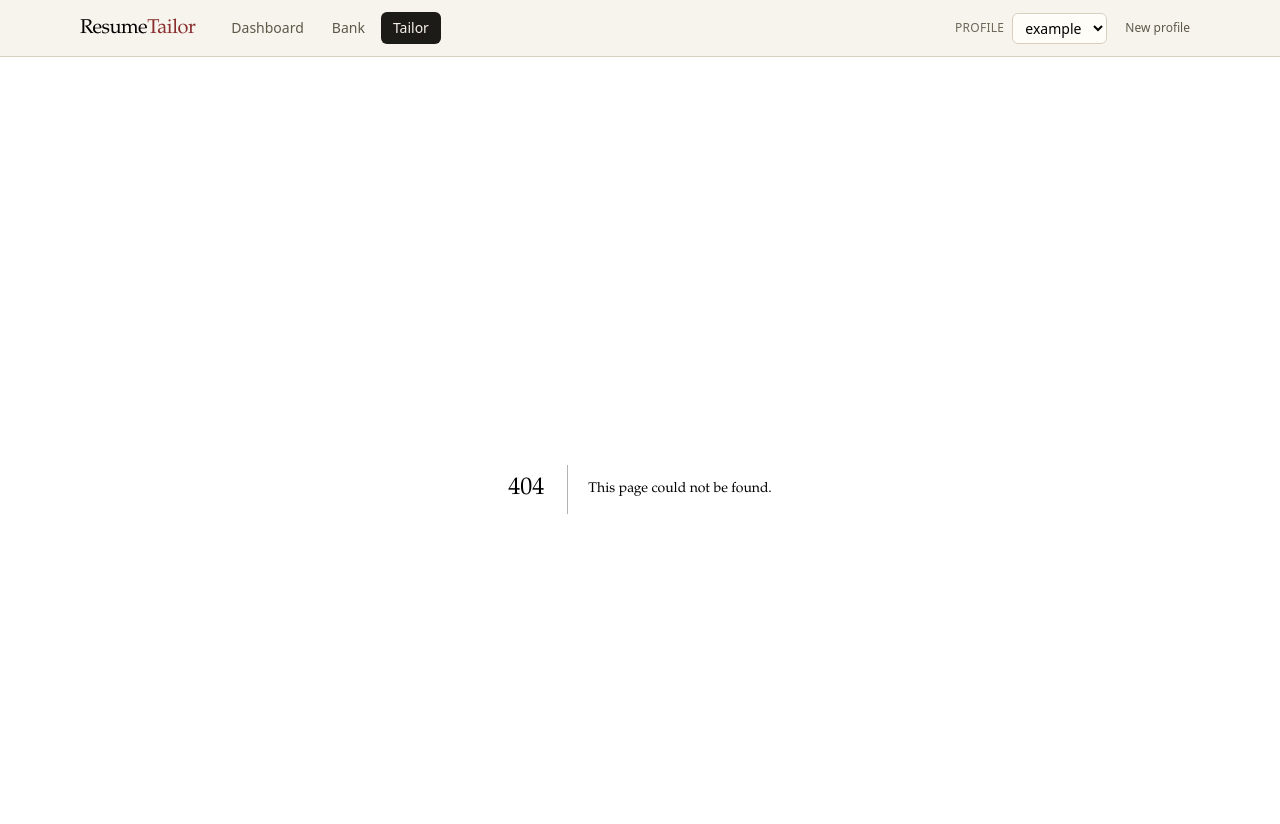
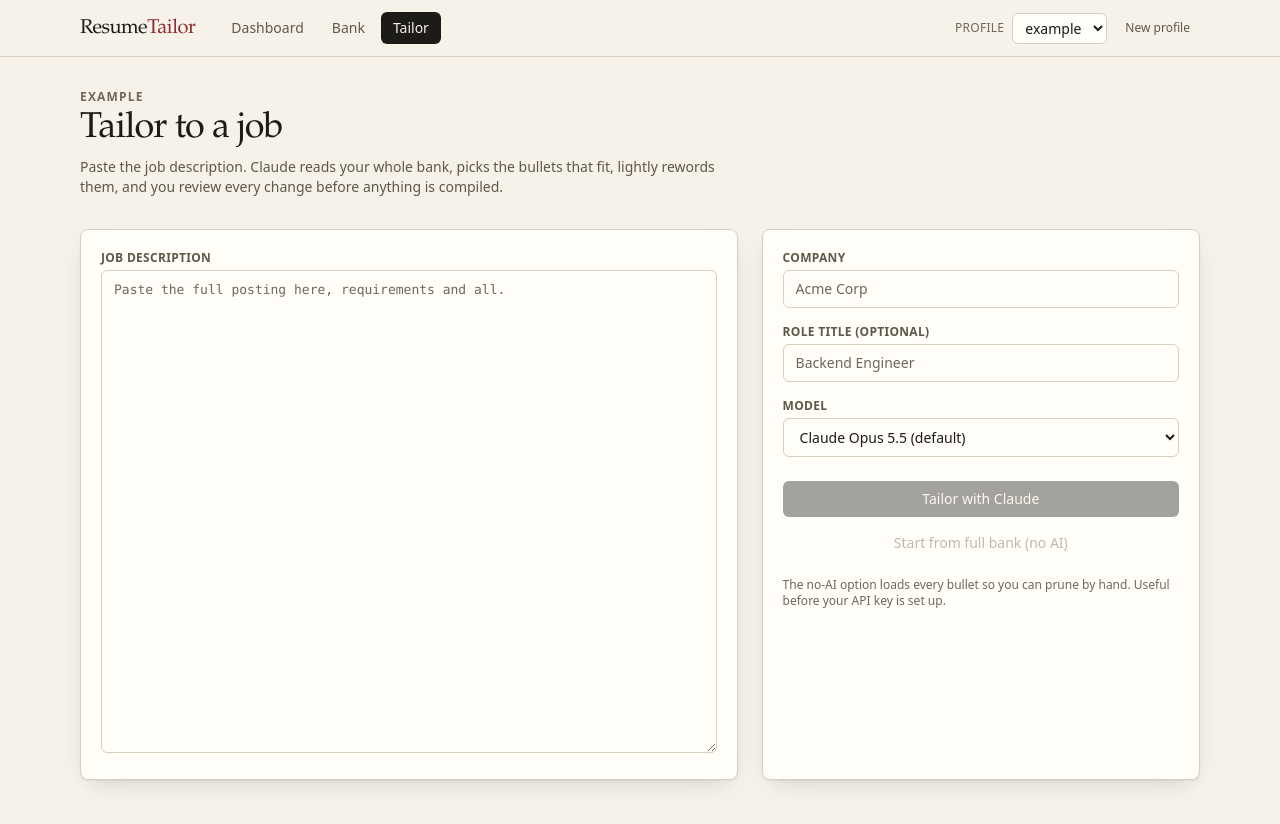
Before and after one commit to GOH8910/resume-tailor, a Next.js app: page /tailor in a window 1280 px wide. Before the commit this address had no page. Shown: the top 824 px of the page. Built offline with nearby package versions, Linux system fonts and the light colour scheme.

Commit message:
feat: add tailor page with AI and manual start

```diff
--- /dev/null
+++ b/src/app/tailor/page.tsx
@@ -0,0 +1,5 @@
+import { TailorForm } from "@/ui/tailor/TailorForm";
+
+export default function TailorPage() {
+  return <TailorForm />;
+}
--- /dev/null
+++ b/src/ui/tailor/TailorForm.tsx
@@ -0,0 +1,121 @@
+"use client";
+
+import { useRouter } from "next/navigation";
+import { useState } from "react";
+import type { Application } from "@/applications/schema";
+import { DEFAULT_MODEL_ID, MODEL_IDS, MODEL_LABELS, type ModelId } from "@/tailor/model";
+import { api, errorMessage, withProfile } from "@/ui/api";
+import { Banner } from "@/ui/Banner";
+import { Button } from "@/ui/Button";
+import { Field, Select, TextArea, TextInput } from "@/ui/Field";
+import { useProfile } from "@/ui/ProfileProvider";
+
+type Mode = "ai" | "manual";
+
+export function TailorForm() {
+  const router = useRouter();
+  const { profile, loading, error: profileError } = useProfile();
+  const [company, setCompany] = useState("");
+  const [roleTitle, setRoleTitle] = useState("");
+  const [jobDescription, setJobDescription] = useState("");
+  const [model, setModel] = useState<ModelId>(DEFAULT_MODEL_ID);
+  const [busy, setBusy] = useState<Mode | null>(null);
+  const [error, setError] = useState<string | null>(null);
+
+  const ready = Boolean(profile) && company.trim().length > 0 && jobDescription.trim().length > 0 && busy === null;
+
+  async function start(mode: Mode) {
+    if (!profile) return;
+    setBusy(mode);
+    setError(null);
+    try {
+      const { application } =
+        mode === "ai"
+          ? await api.send<{ application: Application }>("/api/tailor", "POST", { profile, company, roleTitle, jobDescription, model })
+          : await api.send<{ application: Application }>(withProfile("/api/applications", profile), "POST", { company, roleTitle, jobDescription });
+      router.push(`/tailor/${application.id}`);
+    } catch (err) {
+      setError(errorMessage(err));
+      setBusy(null);
+    }
+  }
+
+  if (loading) return <p className="text-ink-soft">Loading…</p>;
+  if (profileError) {
+    return (
+      <Banner tone="error" title="Profiles failed to load">
+        {profileError}
+      </Banner>
+    );
+  }
+  if (!profile) {
+    return (
+      <Banner tone="info" title="No profile yet">
+        Create one with the “New profile” button in the top bar, then fill in your bank.
+      </Banner>
+    );
+  }
+
+  return (
+    <section aria-labelledby="tailor-heading">
+      <p className="text-xs font-semibold uppercase tracking-widest text-ink-faint">{profile}</p>
+      <h1 id="tailor-heading" className="mt-1 text-4xl tracking-tight">
+        Tailor to a job
+      </h1>
+      <p className="mt-2 max-w-2xl text-sm text-ink-soft">
+        Paste the job description. Claude reads your whole bank, picks the bullets that fit, lightly rewords them, and you
+        review every change before anything is compiled.
+      </p>
+
+      <div className="mt-8 grid gap-6 lg:grid-cols-[minmax(0,3fr)_minmax(0,2fr)]">
+        <div className="rounded-lg border border-rule bg-card p-5 shadow-card">
+          <Field label="Job description">
+            <TextArea
+              rows={22}
+              value={jobDescription}
+              onChange={(e) => setJobDescription(e.target.value)}
+              placeholder="Paste the full posting here, requirements and all."
+              className="font-mono text-[13px]"
+            />
+          </Field>
+        </div>
+
+        <div className="grid content-start gap-4 rounded-lg border border-rule bg-card p-5 shadow-card">
+          <Field label="Company">
+            <TextInput value={company} onChange={(e) => setCompany(e.target.value)} placeholder="Acme Corp" />
+          </Field>
+          <Field label="Role title (optional)">
+            <TextInput value={roleTitle} onChange={(e) => setRoleTitle(e.target.value)} placeholder="Backend Engineer" />
+          </Field>
+          <Field label="Model">
+            <Select value={model} onChange={(e) => setModel(e.target.value as ModelId)}>
+              {MODEL_IDS.map((id) => (
+                <option key={id} value={id}>
+                  {MODEL_LABELS[id]}
+                </option>
+              ))}
+            </Select>
+          </Field>
+
+          {error && (
+            <Banner tone="error" title="Could not start">
+              {error}
+            </Banner>
+          )}
+
+          <div className="mt-2 grid gap-2">
+            <Button variant="primary" disabled={!ready} onClick={() => void start("ai")}>
+              {busy === "ai" ? "Asking Claude… this can take a minute" : "Tailor with Claude"}
+            </Button>
+            <Button variant="ghost" disabled={!ready} onClick={() => void start("manual")}>
+              {busy === "manual" ? "Creating…" : "Start from full bank (no AI)"}
+            </Button>
+          </div>
+          <p className="text-xs text-ink-faint">
+            The no-AI option loads every bullet so you can prune by hand. Useful before your API key is set up.
+          </p>
+        </div>
+      </div>
+    </section>
+  );
+}
```
